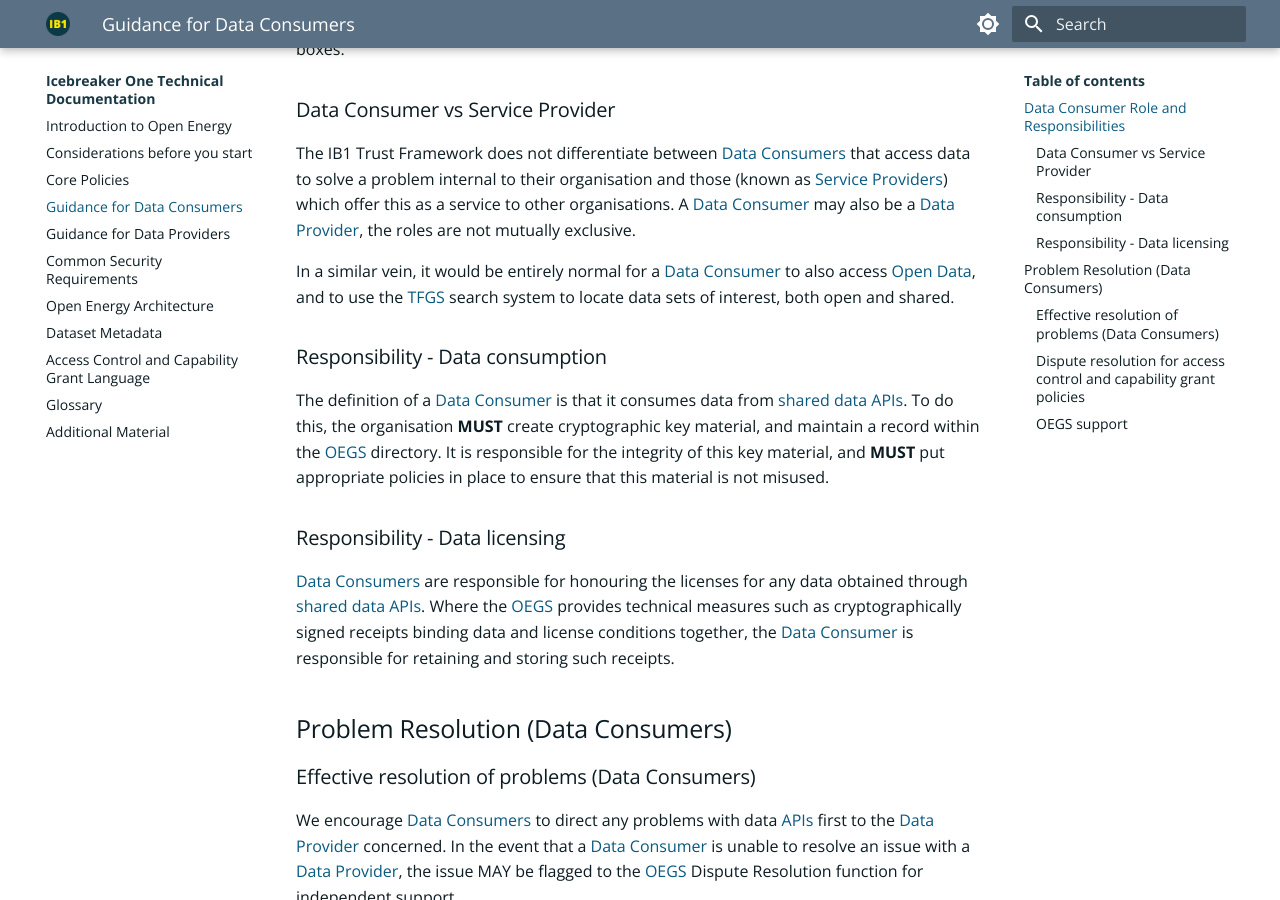
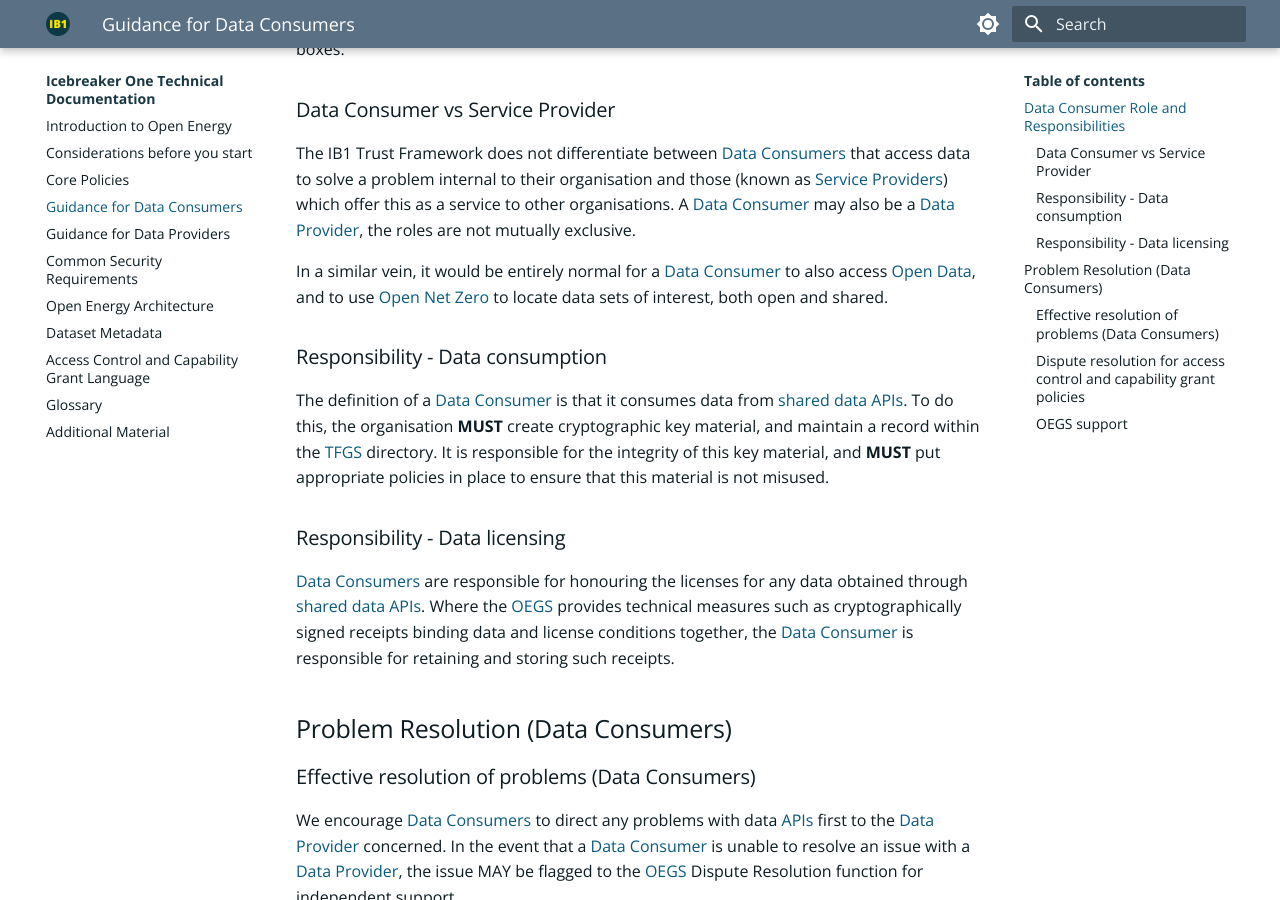
Before and after one commit to icebreakerone/ib1-technical-docs, an MkDocs documentation site: the page built from docs/ops_guidelines/data_consumer_ops_guidelines.md, in a window 1280 px wide and 900 px high, scrolled down 598 px. Built offline with MkDocs 1.6.1 and Material for MkDocs 9.7.7, drawn with Linux system fonts in a browser that asks for light colours; the version menu is left out.

Commit message:
docs/ops_guidelines/data_consumer_ops_guidelines.md updated from https://stackedit.net/

```diff
--- a/docs/ops_guidelines/data_consumer_ops_guidelines.md
+++ b/docs/ops_guidelines/data_consumer_ops_guidelines.md
@@ -14,15 +14,11 @@
 
 The IB1 Trust Framework does not differentiate between [Data Consumers](../glossary.md#term-Data-Consumer) that access data to solve a problem internal to their organisation and those (known as [Service Providers](../glossary.md#term-Service-Provider)) which offer this as a service to other organisations. A [Data Consumer](../glossary.md#term-Data-Consumer) may also be a [Data Provider](../glossary.md#term-Data-Provider), the roles are not mutually exclusive.
 
-In a similar vein, it would be entirely normal for a [Data Consumer](../glossary.md#term-Data-Consumer) to also access [Open Data](../glossary.md#term-Open-data), and to use the [TFGS](../glossary.md#term-Trust-Framework-Governance-Service)
-search system to locate data sets of interest, both open and shared.
+In a similar vein, it would be entirely normal for a [Data Consumer](../glossary.md#term-Data-Consumer) to also access [Open Data](../glossary.md#term-Open-data), and to use [Open Net Zero](https://opennetzero.org) to locate data sets of interest, both open and shared.
 
 ### Responsibility - Data consumption
 
-The definition of a [Data Consumer](../glossary.md#term-Data-Consumer) is that it consumes data from [shared data](../glossary.md#term-Shared-data) [APIs](../glossary.md#term-Application-programming-interface). To do this, the organisation **MUST**
-create cryptographic key material, and maintain a record within the [OEGS](../glossary.md#term-Open-Energy-Governance-Service) directory. It is responsible for the
-integrity of this key material, and **MUST** put appropriate policies in place to ensure that this material is not
-misused.
+The definition of a [Data Consumer](../glossary.md#term-Data-Consumer) is that it consumes data from [shared data](../glossary.md#term-Shared-data) [APIs](../glossary.md#term-Application-programming-interface). To do this, the organisation **MUST** create cryptographic key material, and maintain a record within the [TFGS](../glossary.md#term-Trust-Framework-Governance-Service) directory. It is responsible for the integrity of this key material, and **MUST** put appropriate policies in place to ensure that this material is not misused.
 
 ### Responsibility - Data licensing
 
```
Also changed, not shown: other parts of docs/ops_guidelines/data_consumer_ops_guidelines.md (+1 -1 lines).
